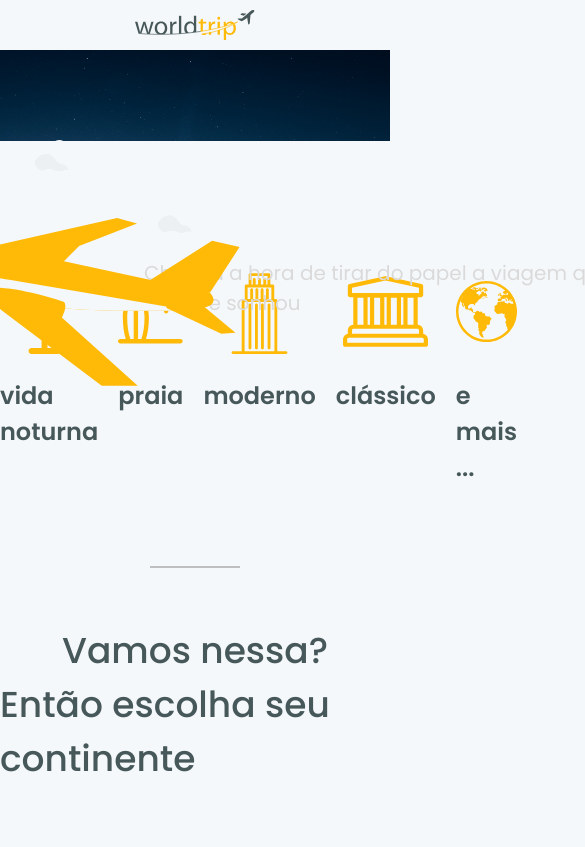
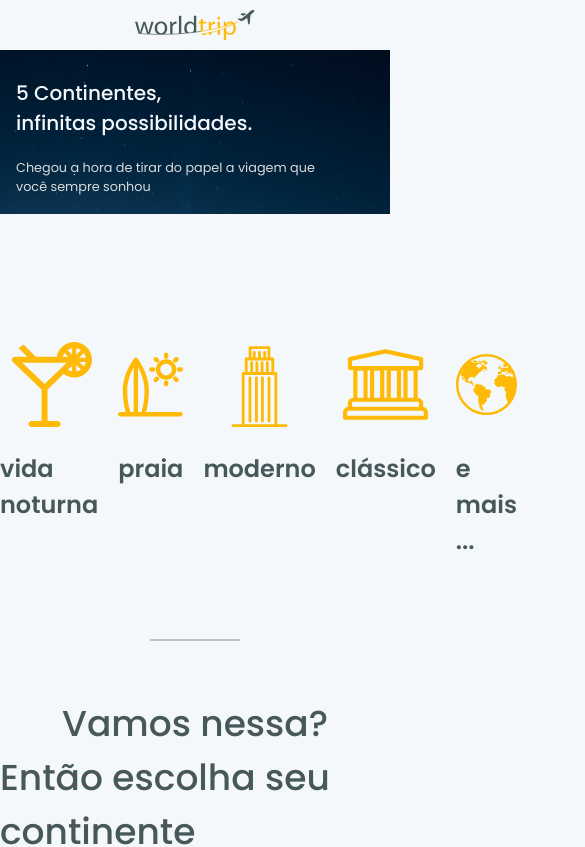
Before and after one commit to Rob30Garcia/worldtrip, a Next.js app: page / in a window 390 px wide. Shown: the top 847 px of the page, 585 px wide, since content can reach past the window. Built offline with nearby package versions, Linux system fonts and the light colour scheme.

Commit message:
chore: add banner responsive

```diff
--- a/src/Components/Banner.tsx
+++ b/src/Components/Banner.tsx
@@ -11,7 +11,7 @@ export function Banner() {
         src="/images/Background.png"
         alt="background"
         width="100%"
-        maxHeight={350}
+        height={["164px", "250px", "250px", "350px"]}
         position="relative"
       />
 
@@ -19,31 +19,33 @@ export function Banner() {
         src="/images/Airplane.svg"
         alt="airplane"
         zIndex={1}
-        maxHeight="72"
-        width="lg"
+        width={["300px", "300px", "300px", "430px"]}
+        minHeight="163px"
+        display={["none", "none", "block"]}
         alignSelf="flex-end"
         position="absolute"
-        mt="20"
+        mt="24"
         mr="36"
       />
 
       <Box
         position="absolute"
-        boxSize="xl"
-        mt="20"
-        ml="36"
+        boxSize={["lg", "xl"]}
+        mx={["4", "10", "15", "20", "36"]}
+        my={["7", "10", "15", "20", "20"]}
       >
         <Text
-          fontSize={36}
+          fontSize={["xl", "2l", "2xl", "2xl", "4xl"]}
           fontWeight="medium"
           color="gray.10"
         >
-          5 Continentes, <br/>infinitas possibilidades.
+          5 Continentes, <br /> infinitas possibilidades.
         </Text>
 
         <Text
-          fontSize={20}
+          fontSize={["0.8rem", "xl"]}
           color="gray.50"
+          maxWidth={["330px", "375px", "100%", "550px"]}
           mt="5"
         >
           Chegou a hora de tirar do papel a viagem que você sempre sonhou
```
